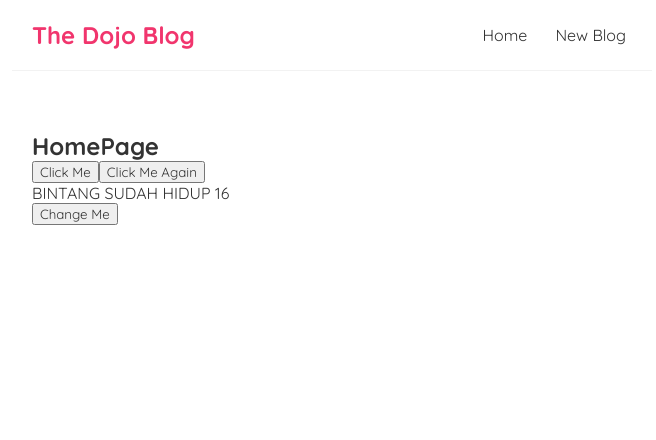
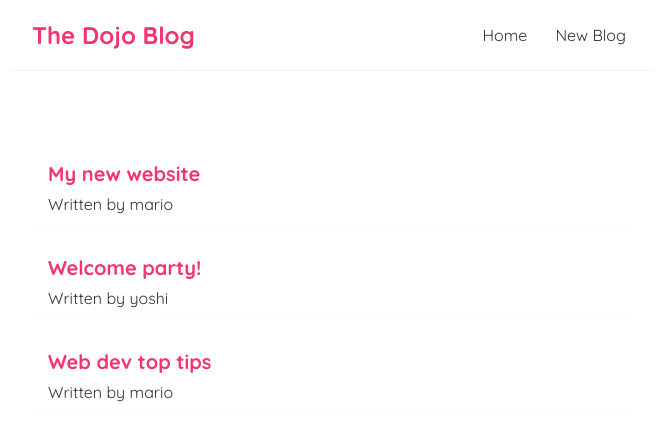
Before and after one commit to Startang141/dojo-blog-star, a React (Create React App) app: page / in a window 1280 px wide. Shown: the top 440 px of the page, without its empty margins (308-964 px from the left). Built offline with nearby package versions, Linux system fonts and the light colour scheme.

Commit message:
Outputting List

```diff
--- a/src/Pages/Home.jsx
+++ b/src/Pages/Home.jsx
@@ -1,31 +1,20 @@
 import { useState } from "react";
 
 const Home = () => {
-    const handleClick = (e) => {
-        console.log('hello bang', e);
-    }
-
-    const handleClickAgain = (name) => {
-        console.log('hello'+ name);
-    }
-
-
-    // Menggunakan UseState Untuk reactive
-    const [nama, setNama] = useState('BINTANG');
-    const [umur, setUmur] = useState(16);
-
-    const ClickChange = () => {
-        setNama('WAWAWN');
-        setUmur(99);
-    }
+    const [blog, setBlog] = useState([
+        { title: 'My new website', body: 'lorem ipsum...', author: 'mario', id: 1 },
+        { title: 'Welcome party!', body: 'lorem ipsum...', author: 'yoshi', id: 2 },
+        { title: 'Web dev top tips', body: 'lorem ipsum...', author: 'mario', id: 3 }
+    ])
 
     return (
         <div className="home">
-            <h2>HomePage</h2>
-            <button onClick={handleClick}>Click Me</button>
-            <button onClick={() => handleClickAgain('wawan')}>Click Me Again</button>
-            <p>{ nama } SUDAH HIDUP { umur }</p>
-            <button onClick={ClickChange}>Change Me</button>
+            {blog.map((blog)=>(
+                <div className="blog-preview" key={blog.id}>
+                    <h2>{blog.title}</h2>
+                    <p>Written by {blog.author}</p>
+                </div>
+            ))}
         </div>
      );
 }
--- a/src/index.css
+++ b/src/index.css
@@ -33,3 +33,18 @@
   margin: 40px auto;
   padding: 20px;
 }
+
+/* blog previews / list */
+.blog-preview {
+  padding: 10px 16px;
+  margin: 20px 0;
+  border-bottom: 1px solid #fafafa;
+}
+.blog-preview:hover {
+  box-shadow: 1px 3px 5px rgba(0,0,0,0.1);
+}
+.blog-preview h2 {
+  font-size: 20px;
+  color: #f1356d;
+  margin-bottom: 8px;
+}
```
